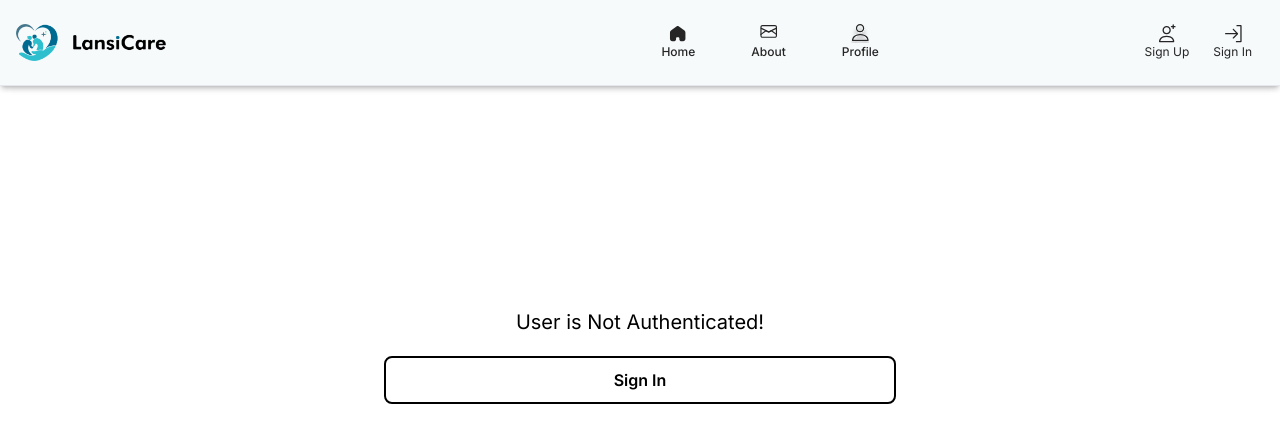
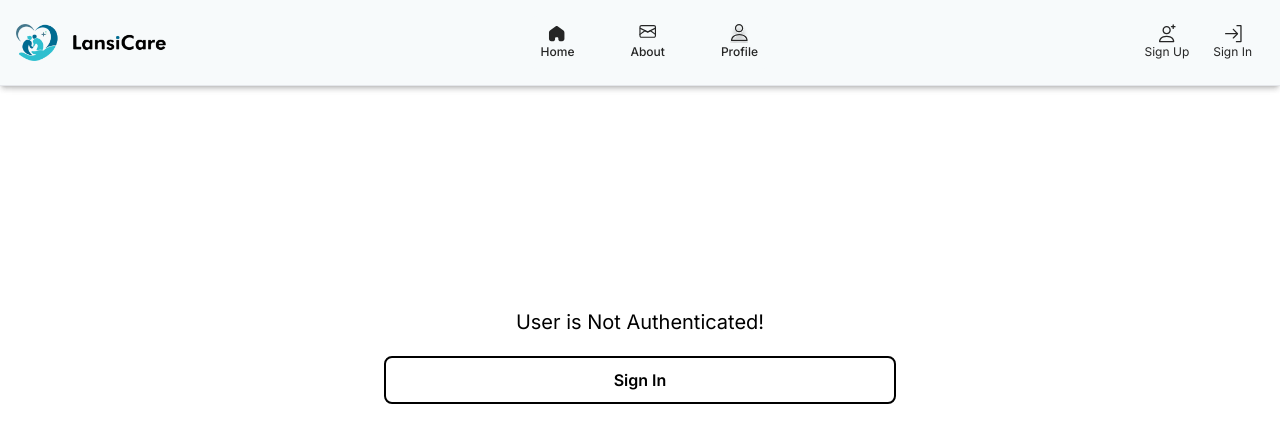
Before and after one commit to naufalnrsmitter20/lansicare-health, a Next.js app: page /users/profile in a window 1280 px wide. Shown: the top 442 px of the page. Built offline with nearby package versions, Linux system fonts and the light colour scheme; no server answers; what tw-elements would draw is missing.

Commit message:
navbar center

```diff
--- a/src/app/users/component/InBar.tsx
+++ b/src/app/users/component/InBar.tsx
@@ -247,7 +247,7 @@ export default function InBar() {
             )}
           </div>
           <div
-            className=" hidden w-full items-center justify-between md:order-1 md:flex md:w-auto"
+            className=" mx-auto hidden w-full items-center justify-between md:order-1 md:flex md:w-auto"
             id="navbar-sticky"
           >
             <ul className="mt-4 flex flex-col rounded-lg border border-gray-100 bg-primary-1000 p-4 font-medium dark:border-gray-700 dark:bg-gray-800 md:mt-0 md:flex-row md:space-x-8 md:border-0 md:bg-primary-1000 md:p-0 md:dark:bg-gray-900 rtl:space-x-reverse">
--- a/src/app/users/component/NavBar.tsx
+++ b/src/app/users/component/NavBar.tsx
@@ -352,7 +352,7 @@ export default function NavBar() {
             )}
           </div>
           <div
-            className="hidden w-full items-center justify-between md:order-1 md:flex md:w-auto"
+            className="mx-auto hidden w-full items-center justify-between md:order-1 md:flex md:w-auto"
             id="navbar-sticky"
           >
             <ul className="mt-4 flex flex-col rounded-lg border border-gray-100 bg-primary-1000 p-4 font-medium dark:border-gray-700 dark:bg-gray-800 md:mt-0 md:flex-row md:space-x-8 md:border-0 md:bg-primary-1000 md:p-0 md:dark:bg-gray-900 rtl:space-x-reverse">
```
